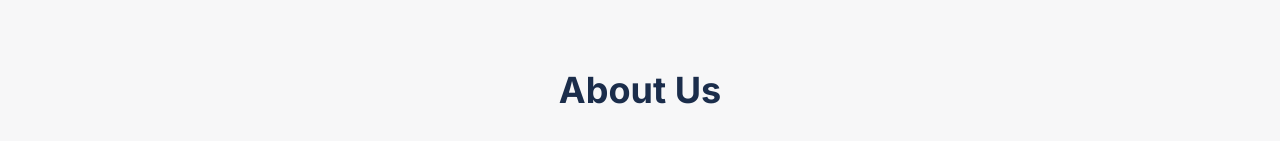
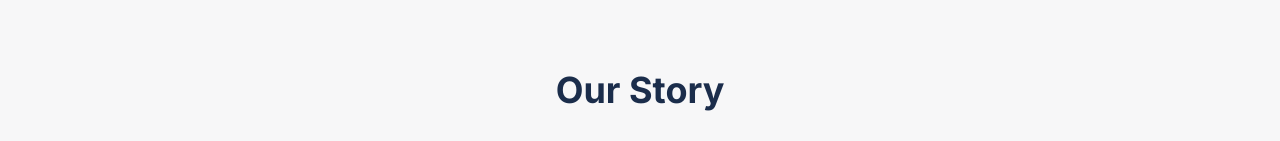
Before and after one commit to shivakothwal/winfin-website-91716, a React (Vite) app: page / in a window 1280 px wide. Shown: the part 811-952 px from the top of the page. Built offline with nearby package versions, Linux system fonts and the light colour scheme; the HTML template or start-up script is replaced by a standard one.

Commit message:
Update About Us heading

```diff
--- a/src/pages/Home.tsx
+++ b/src/pages/Home.tsx
@@ -46,7 +46,7 @@ const Home = () => {
           <div className="max-w-4xl mx-auto">
             <div className="text-center mb-8 sm:mb-10">
               <h2 className="text-2xl sm:text-3xl md:text-4xl font-bold text-primary mb-4 leading-tight">
-                About Us
+                Our Story
               </h2>
             </div>
             <div className="prose prose-lg max-w-none text-center">
```
